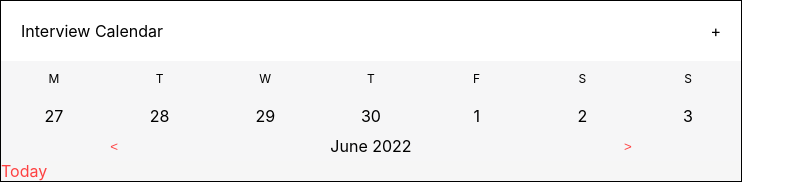
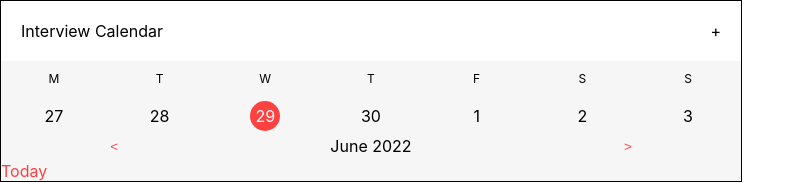
Before and after one commit to Aemulatio/interview-calendar, a React (Create React App) app: page / in a window 1280 px wide. Shown: the top 183 px of the page, without its empty margins (0-805 px from the left). Built offline with nearby package versions, Linux system fonts and the light colour scheme.

Commit message:
Condition of weeks day

```diff
--- a/src/Calendar/index.jsx
+++ b/src/Calendar/index.jsx
@@ -5,7 +5,8 @@ import {
 	format,
 	startOfMonth,
 	startOfToday,
-	startOfWeek
+	startOfWeek,
+	isEqual
 } from "date-fns"
 import styled from "styled-components";
 
@@ -30,6 +31,7 @@ const WeekDays = styled.div`
   display: flex;
   justify-content: space-around;
 `;
+
 const DayOfWeek = styled.div`
   display: flex;
   flex-direction: column;
@@ -56,6 +58,39 @@ const DayOfWeek = styled.div`
 	background-color: #a6a6a7;
 	color: white;
   }
+
+`;
+
+const CurrentDate = styled.div`
+  display: flex;
+  flex-direction: column;
+
+  span {
+	color: black;
+	width: 20px;
+	height: 20px;
+	text-align: center;
+  }
+
+  span:first-of-type {
+	font-size: 12px;
+	padding: 10px 5px;
+  }
+
+  span:last-of-type {
+	box-sizing: content-box;
+	padding: 5px;
+
+	border-radius: 50%;
+	background-color: #FE4141;
+	color: white;
+  }
+
+  //span:last-of-type:hover {
+	//border-radius: 50%;
+	//background-color: #a6a6a7;
+	//color: white;
+  //}
 
 `;
 
@@ -115,10 +150,17 @@ const Calendar = () => {
 				<Week>
 					<WeekDays>
 						{thisWeek.map(dayOfWeek => (
-							<DayOfWeek key={dayOfWeek.toString()}>
-								<span>{format(dayOfWeek, "EEEEE")}</span>
-								<span>{format(dayOfWeek, "d")}</span>
-							</DayOfWeek>
+							isEqual(dayOfWeek, today)
+								?
+								<CurrentDate key={dayOfWeek.toString()}>
+									<span>{format(dayOfWeek, "EEEEE")}</span>
+									<span>{format(dayOfWeek, "d")}</span>
+								</CurrentDate>
+								:
+								<DayOfWeek key={dayOfWeek.toString()}>
+									<span>{format(dayOfWeek, "EEEEE")}</span>
+									<span>{format(dayOfWeek, "d")}</span>
+								</DayOfWeek>
 						))}
 					</WeekDays>
 					<WeekControls>
```
